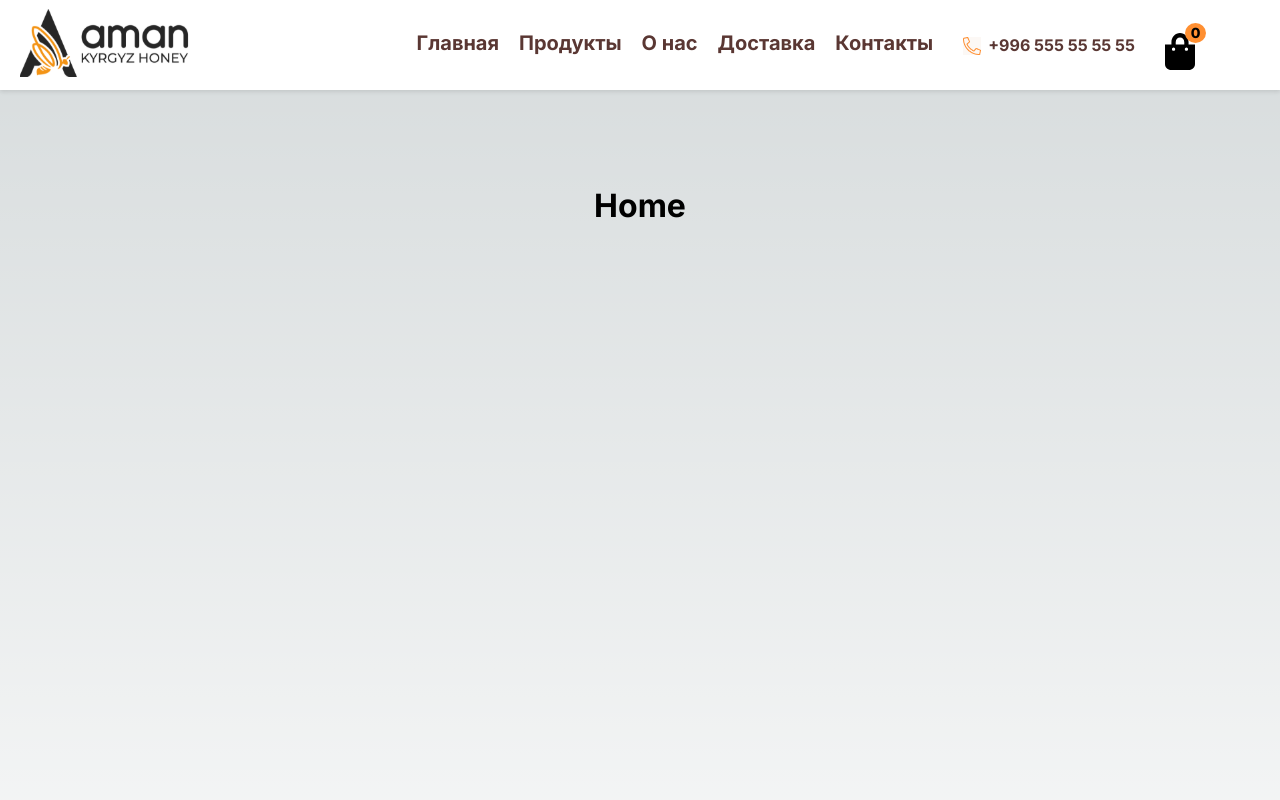
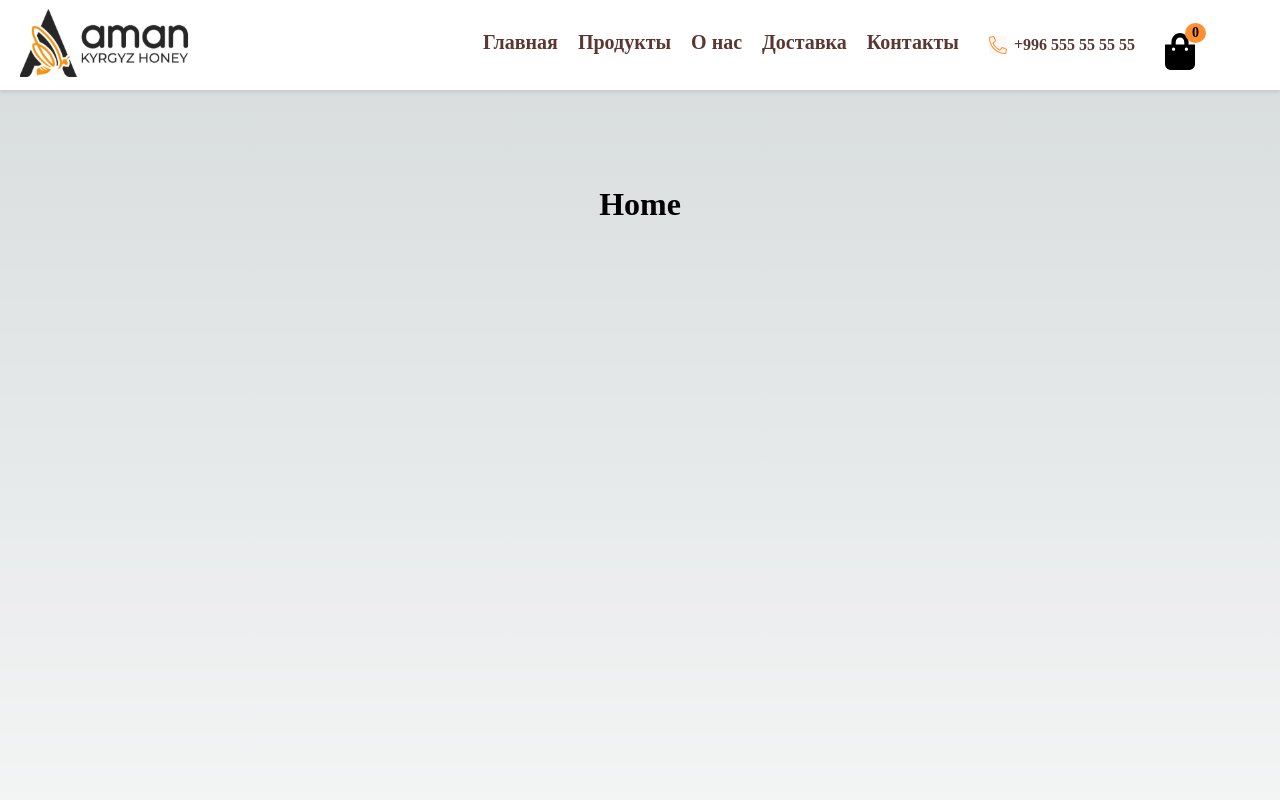
Before and after one commit to askthedust1/honey-project, a Next.js app in the folder front/: page / in a window 1280 px wide. Shown: the top 800 px of the page. Built offline with nearby package versions, Linux system fonts and the light colour scheme.

Commit message:
HONEY-48 Add redux to next.js app

```diff
--- a/front/src/app/layout.tsx
+++ b/front/src/app/layout.tsx
@@ -1,14 +1,12 @@
 import type { Metadata } from 'next'
-import { Inter } from 'next/font/google'
 import './globals.css'
 import Header from "@/components/UI/header/Header";
 import React from "react";
 import Footer from "@/components/UI/footer/Footer";
-
-const inter = Inter({ subsets: ['latin'] })
+import {Providers} from "@/redux/app/povider";
 
 export const metadata: Metadata = {
-  title: 'Create Next App',
+  title: 'Дом мёда',
   description: 'Generated by create next app',
 }
 
@@ -19,10 +17,12 @@ export default function RootLayout({
 }) {
   return (
     <html lang="en">
-      <body className={inter.className}>
-      <Header/>
-      {children}
-      <Footer/>
+      <body>
+      <Providers>
+          <Header/>
+          {children}
+          <Footer/>
+      </Providers>
       </body>
     </html>
   )
--- /dev/null
+++ b/front/src/constants.ts
@@ -0,0 +1,6 @@
+export const apiUrl = 'http://localhost:8000';
+
+export enum userRoles {
+    admin = 'admin',
+    user = 'user',
+}
--- /dev/null
+++ b/front/src/redux/app/hook.ts
@@ -0,0 +1,5 @@
+import { TypedUseSelectorHook, useDispatch, useSelector } from 'react-redux';
+import { AppDispatch, RootState } from './store';
+
+export const useAppDispatch: () => AppDispatch = useDispatch;
+export const useAppSelector: TypedUseSelectorHook<RootState> = useSelector;
--- /dev/null
+++ b/front/src/redux/app/povider.tsx
@@ -0,0 +1,9 @@
+"use client";
+
+import { store } from "./store";
+import { Provider } from "react-redux";
+import React from "react";
+
+export function Providers({ children }: { children: React.ReactNode }) {
+    return <Provider store={store}>{children}</Provider>;
+}
--- /dev/null
+++ b/front/src/redux/app/store.ts
@@ -0,0 +1,36 @@
+import { combineReducers, configureStore } from '@reduxjs/toolkit';
+import storage from 'redux-persist/lib/storage';
+import {
+    FLUSH,
+    PAUSE,
+    PERSIST,
+    persistReducer,
+    persistStore,
+    PURGE,
+    REGISTER,
+    REHYDRATE,
+} from 'redux-persist';
+const usersPersistConfig = {
+    key: 'shop:users',
+    storage,
+    whitelist: ['user'],
+};
+
+const rootReducer = combineReducers({
+    // users: persistReducer(usersPersistConfig, usersReducer),
+    // products: productsReducer,
+});
+
+export const store = configureStore({
+    reducer: rootReducer,
+    middleware: (getDefaultMiddleware) =>
+        getDefaultMiddleware({
+            serializableCheck: {
+                ignoredActions: [FLUSH, REHYDRATE, PAUSE, PERSIST, PURGE, REGISTER],
+            },
+        }),
+    devTools: true,
+});
+
+export type RootState = ReturnType<typeof store.getState>;
+export type AppDispatch = typeof store.dispatch;
```
Also changed, not shown: front/package.json (+7 -3 lines), front/src/axiosApi.ts (added, +20 -0 lines), 1 other file (tests, documents, lock files or other folders).
